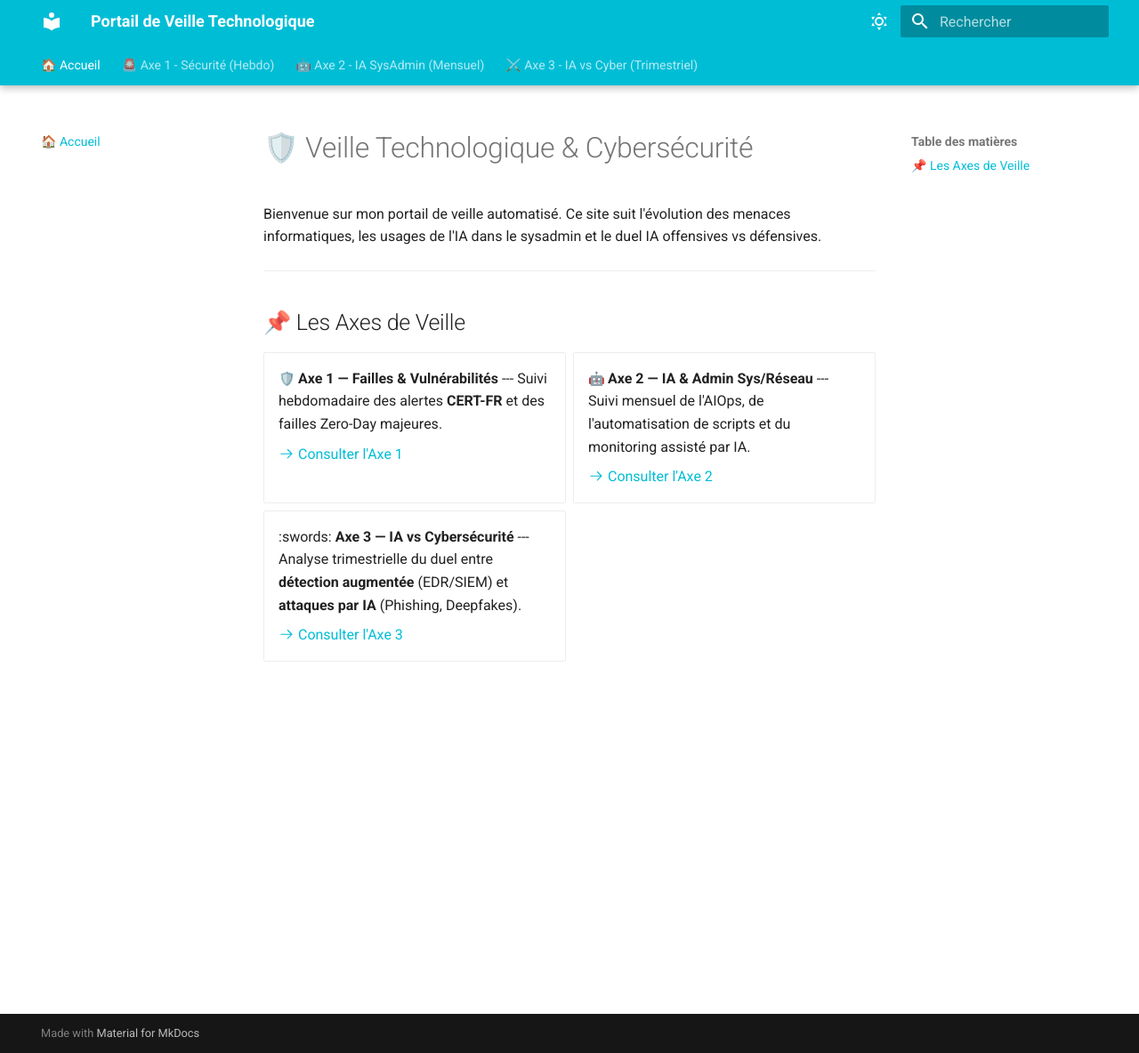
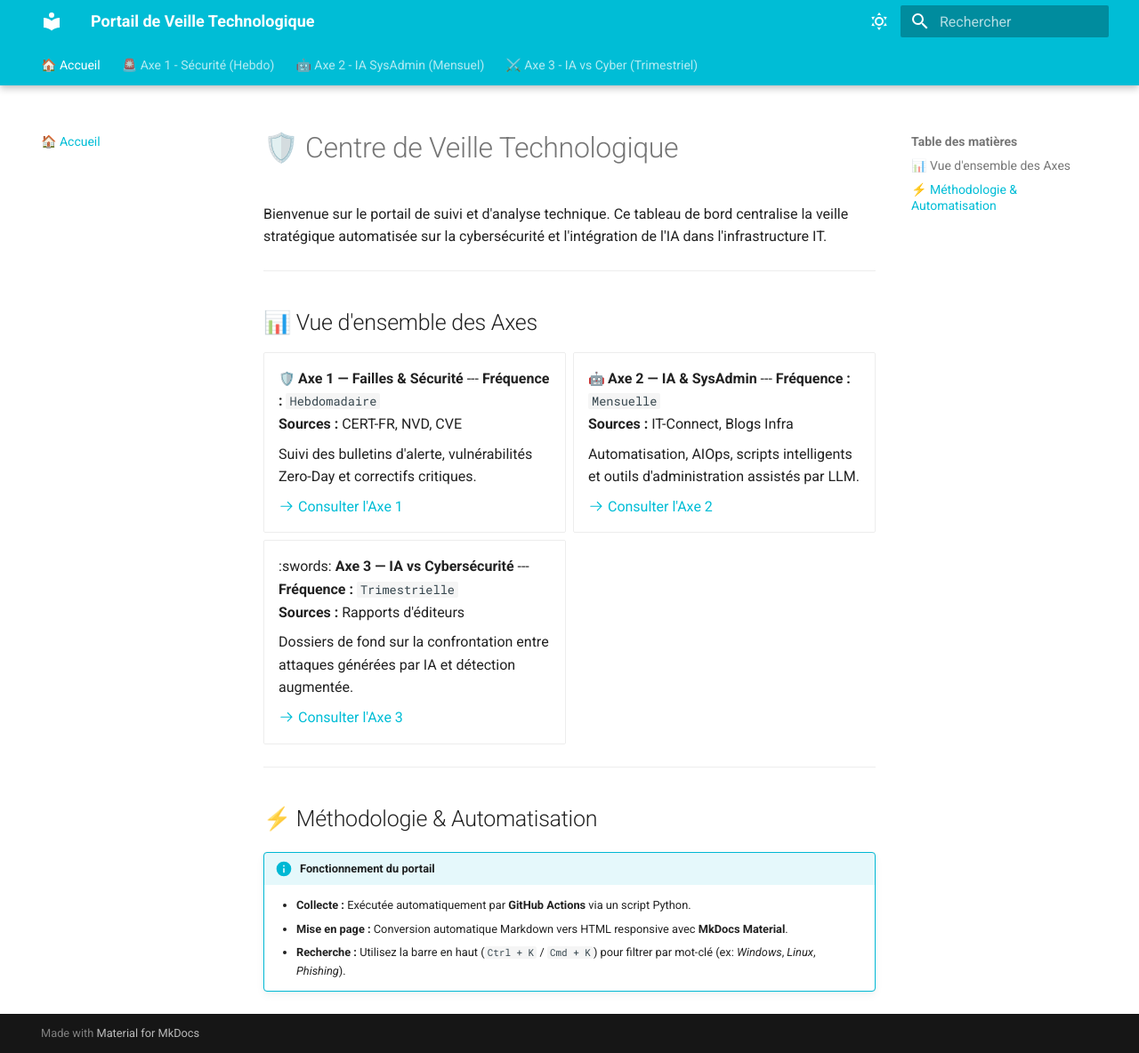
Before and after one commit to Jules-Cocheme1/veille-technologique, an MkDocs documentation site: the page built from docs/index.md, in a window 1280 px wide and 1184 px high. Shown: the whole window at 89% size. Built offline with MkDocs 1.6.1 and Material for MkDocs 9.7.7, drawn with Linux system fonts in a browser that asks for light colours; emoji names are drawn with the system emoji font.

Commit message:
Update index.md

```diff
--- a/docs/index.md
+++ b/docs/index.md
@@ -1,29 +1,47 @@
-# 🛡️ Veille Technologique & Cybersécurité
+# 🛡️ Centre de Veille Technologique
 
-Bienvenue sur mon portail de veille automatisé. Ce site suit l'évolution des menaces informatiques, les usages de l'IA dans le sysadmin et le duel IA offensives vs défensives.
+Bienvenue sur le portail de suivi et d'analyse technique. Ce tableau de bord centralise la veille stratégique automatisée sur la cybersécurité et l'intégration de l'IA dans l'infrastructure IT.
 
 ---
 
-## 📌 Les Axes de Veille
+## 📊 Vue d'ensemble des Axes
 
 <div class="grid cards" markdown>
 
--   :shield: **Axe 1 — Failles & Vulnérabilités**
+-   :shield: **Axe 1 — Failles & Sécurité**
     ---
-    Suivi hebdomadaire des alertes **CERT-FR** et des failles Zero-Day majeures.
+    **Fréquence :** `Hebdomadaire`
+    **Sources :** CERT-FR, NVD, CVE
+
+    Suivi des bulletins d'alerte, vulnérabilités Zero-Day et correctifs critiques.
 
     [:octicons-arrow-right-24: Consulter l'Axe 1](axe1-securite.md)
 
--   :robot: **Axe 2 — IA & Admin Sys/Réseau**
+-   :robot: **Axe 2 — IA & SysAdmin**
     ---
-    Suivi mensuel de l'AIOps, de l'automatisation de scripts et du monitoring assisté par IA.
+    **Fréquence :** `Mensuelle`
+    **Sources :** IT-Connect, Blogs Infra
+
+    Automatisation, AIOps, scripts intelligents et outils d'administration assistés par LLM.
 
     [:octicons-arrow-right-24: Consulter l'Axe 2](axe2-ia-admin.md)
 
 -   :swords: **Axe 3 — IA vs Cybersécurité**
     ---
-    Analyse trimestrielle du duel entre **détection augmentée** (EDR/SIEM) et **attaques par IA** (Phishing, Deepfakes).
+    **Fréquence :** `Trimestrielle`
+    **Sources :** Rapports d'éditeurs
+
+    Dossiers de fond sur la confrontation entre attaques générées par IA et détection augmentée.
 
     [:octicons-arrow-right-24: Consulter l'Axe 3](axe3-ia-cyber.md)
 
 </div>
+
+---
+
+## ⚡ Méthodologie & Automatisation
+
+!!! info "Fonctionnement du portail"
+    * **Collecte :** Exécutée automatiquement par **GitHub Actions** via un script Python.
+    * **Mise en page :** Conversion automatique Markdown vers HTML responsive avec **MkDocs Material**.
+    * **Recherche :** Utilisez la barre en haut (`Ctrl + K` / `Cmd + K`) pour filtrer par mot-clé (ex: *Windows*, *Linux*, *Phishing*).
```
